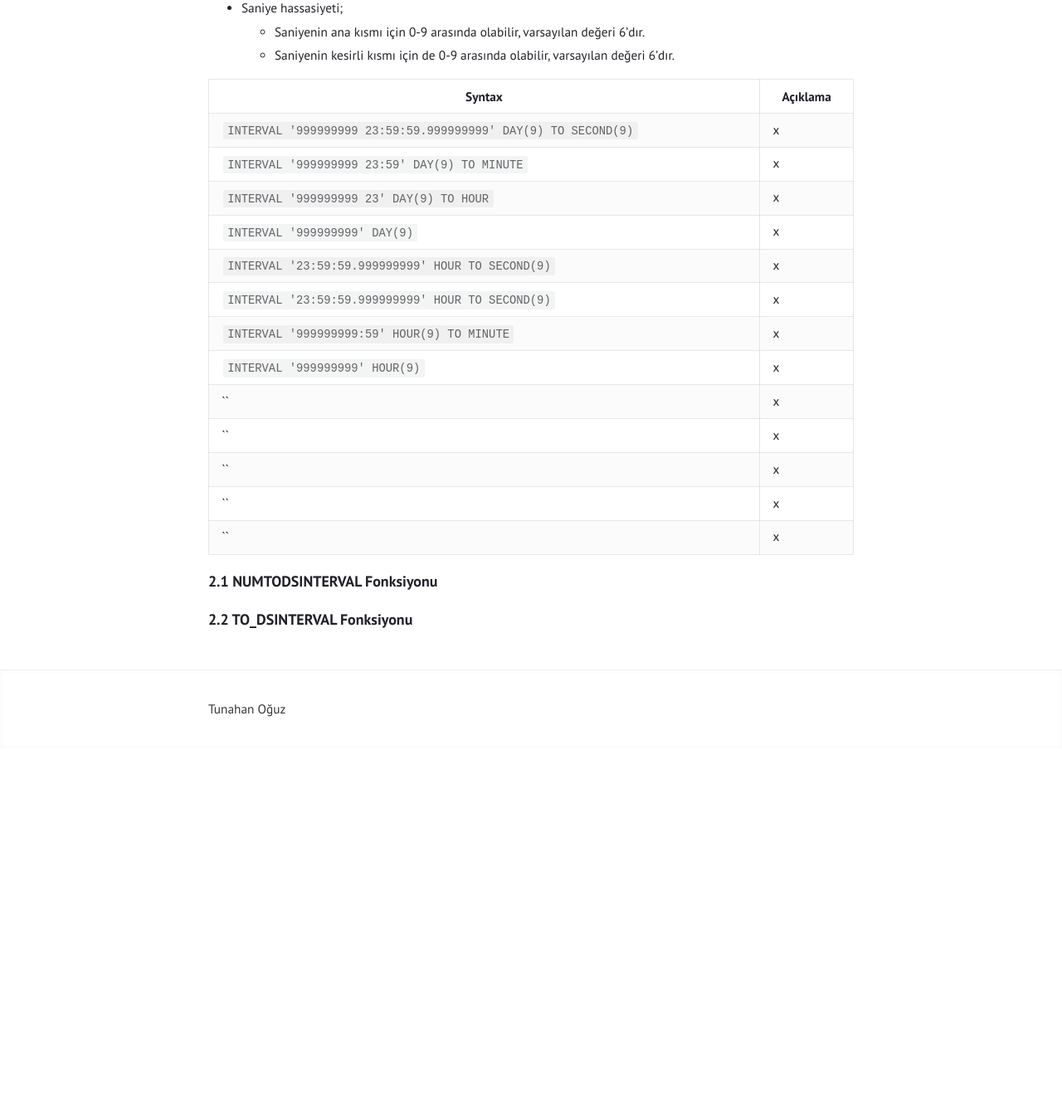
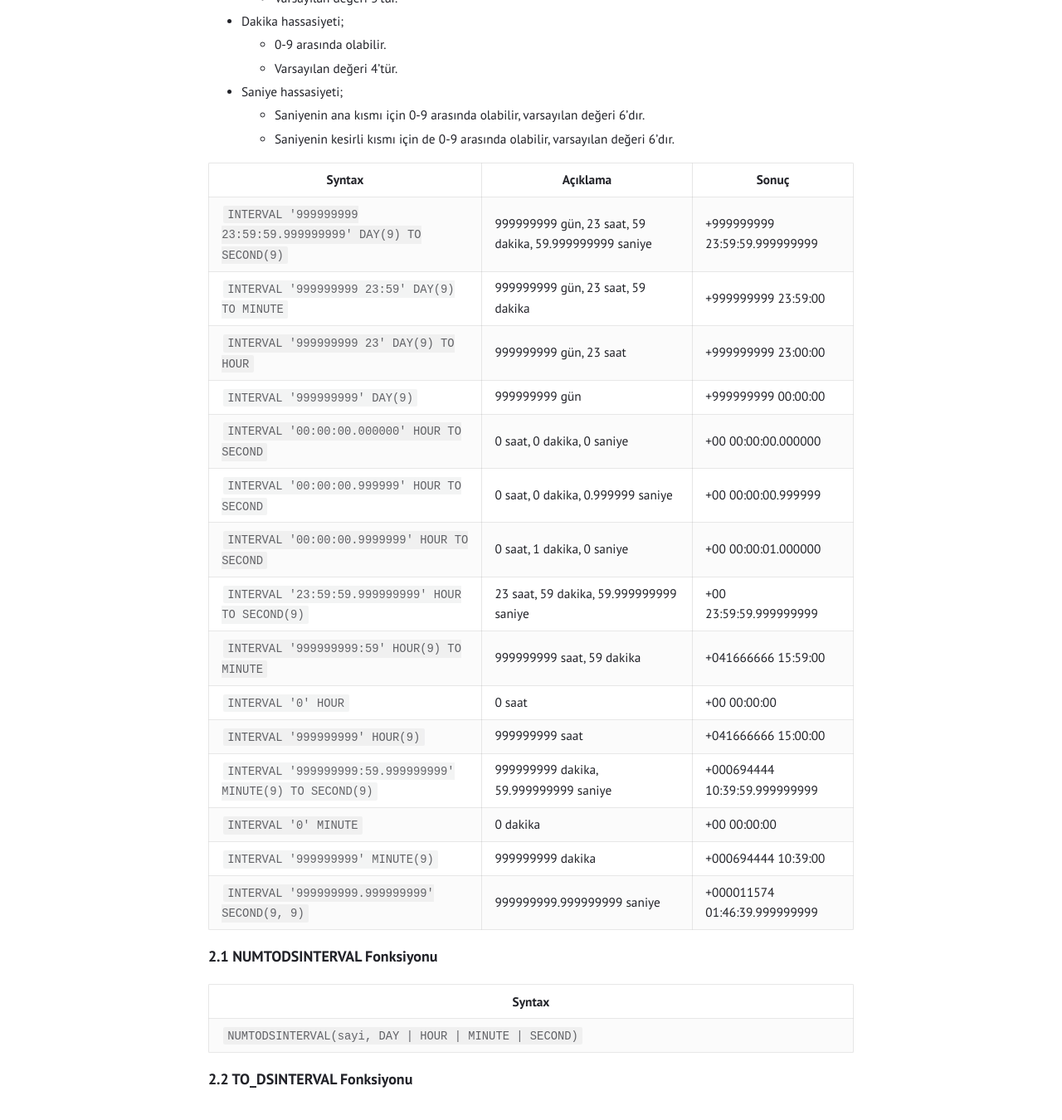
Before and after one commit to tunahanoguz/tunahanoguz.github.io, a Jekyll site: the page built from _posts/2025-05-12-oracle-interval-veri-tipleri.md, in a window 1280 px wide and 1400 px high, scrolled down 3311 px. Shown: the top 1350 px of the window at 83% size. Built offline with Jekyll 4.4.1, drawn with Linux system fonts in a browser that asks for light colours; before the commit the page ends 4213 px from its top, so only the background shows below that; some of the changed text lies outside the part shown.

Commit message:
Update 2025-05-12-oracle-interval-veri-tipleri.md

````diff
--- a/_posts/2025-05-12-oracle-interval-veri-tipleri.md
+++ b/_posts/2025-05-12-oracle-interval-veri-tipleri.md
@@ -65,6 +65,10 @@ Yıl ve ay bazında zaman aralığı belirtir.
 
 ### 1.1 NUMTOYMINTERVAL Fonksiyonu {#numtoyminterval}
 
+| Syntax                                    |
+|-------------------------------------------|
+| ```NUMTOYMINTERVAL(sayi, MONTH | YEAR)``` |
+
 ### 1.2 TO_DSINTERVAL Fonksiyonu {#to_dsinterval}
 
 ---
@@ -100,22 +104,28 @@ Gün, saat, dakika ve saniye bazında zaman aralığını belirtir.
     - Saniyenin ana kısmı için 0-9 arasında olabilir, varsayılan değeri 6'dır.
     - Saniyenin kesirli kısmı için de 0-9 arasında olabilir, varsayılan değeri 6'dır.
 
-| Syntax | Açıklama |
-|--------|----------|
-| `INTERVAL '999999999 23:59:59.999999999' DAY(9) TO SECOND(9)` | x |
-| `INTERVAL '999999999 23:59' DAY(9) TO MINUTE` | x |
-| `INTERVAL '999999999 23' DAY(9) TO HOUR` | x |
-| `INTERVAL '999999999' DAY(9)` | x |
-| `INTERVAL '23:59:59.999999999' HOUR TO SECOND(9)` | x |
-| `INTERVAL '23:59:59.999999999' HOUR TO SECOND(9)` | x |
-| `INTERVAL '999999999:59' HOUR(9) TO MINUTE` | x |
-| `INTERVAL '999999999' HOUR(9)` | x |
-| `` | x |
-| `` | x |
-| `` | x |
-| `` | x |
-| `` | x |
+| Syntax                                                        | Açıklama                                               | Sonuç                         |
+|---------------------------------------------------------------|--------------------------------------------------------|-------------------------------|
+| `INTERVAL '999999999 23:59:59.999999999' DAY(9) TO SECOND(9)` | 999999999 gün, 23 saat, 59 dakika, 59.999999999 saniye | +999999999 23:59:59.999999999 |
+| `INTERVAL '999999999 23:59' DAY(9) TO MINUTE`                 | 999999999 gün, 23 saat, 59 dakika                      | +999999999 23:59:00           |
+| `INTERVAL '999999999 23' DAY(9) TO HOUR`                      | 999999999 gün, 23 saat                                 | +999999999 23:00:00           |
+| `INTERVAL '999999999' DAY(9)`                                 | 999999999 gün                                          | +999999999 00:00:00           |
+| `INTERVAL '00:00:00.000000' HOUR TO SECOND`                   | 0 saat, 0 dakika, 0 saniye                             | +00 00:00:00.000000           |
+| `INTERVAL '00:00:00.999999' HOUR TO SECOND`                   | 0 saat, 0 dakika, 0.999999 saniye                      | +00 00:00:00.999999           |
+| `INTERVAL '00:00:00.9999999' HOUR TO SECOND`                  | 0 saat, 1 dakika, 0 saniye                             | +00 00:00:01.000000           |
+| `INTERVAL '23:59:59.999999999' HOUR TO SECOND(9)`             | 23 saat, 59 dakika, 59.999999999 saniye                | +00 23:59:59.999999999        |
+| `INTERVAL '999999999:59' HOUR(9) TO MINUTE`                   | 999999999 saat, 59 dakika                              | +041666666 15:59:00           |
+| `INTERVAL '0' HOUR`                                           | 0 saat                                                 | +00 00:00:00                  |
+| `INTERVAL '999999999' HOUR(9)`                                | 999999999 saat                                         | +041666666 15:00:00           |
+| `INTERVAL '999999999:59.999999999' MINUTE(9) TO SECOND(9)`    | 999999999 dakika, 59.999999999 saniye                  | +000694444 10:39:59.999999999 |
+| `INTERVAL '0' MINUTE`                                         | 0 dakika                                               | +00 00:00:00                  |
+| `INTERVAL '999999999' MINUTE(9)`                              | 999999999 dakika                                       | +000694444 10:39:00           |
+| `INTERVAL '999999999.999999999' SECOND(9, 9)`                 | 999999999.999999999 saniye                             | +000011574 01:46:39.999999999 |
 
 ### 2.1 NUMTODSINTERVAL Fonksiyonu {#numtodsinterval}
 
+| Syntax                                                    |
+|-----------------------------------------------------------|
+| ```NUMTODSINTERVAL(sayi, DAY | HOUR | MINUTE | SECOND)``` |
+
 ### 2.2 TO_DSINTERVAL Fonksiyonu {#to_dsinterval}
````
